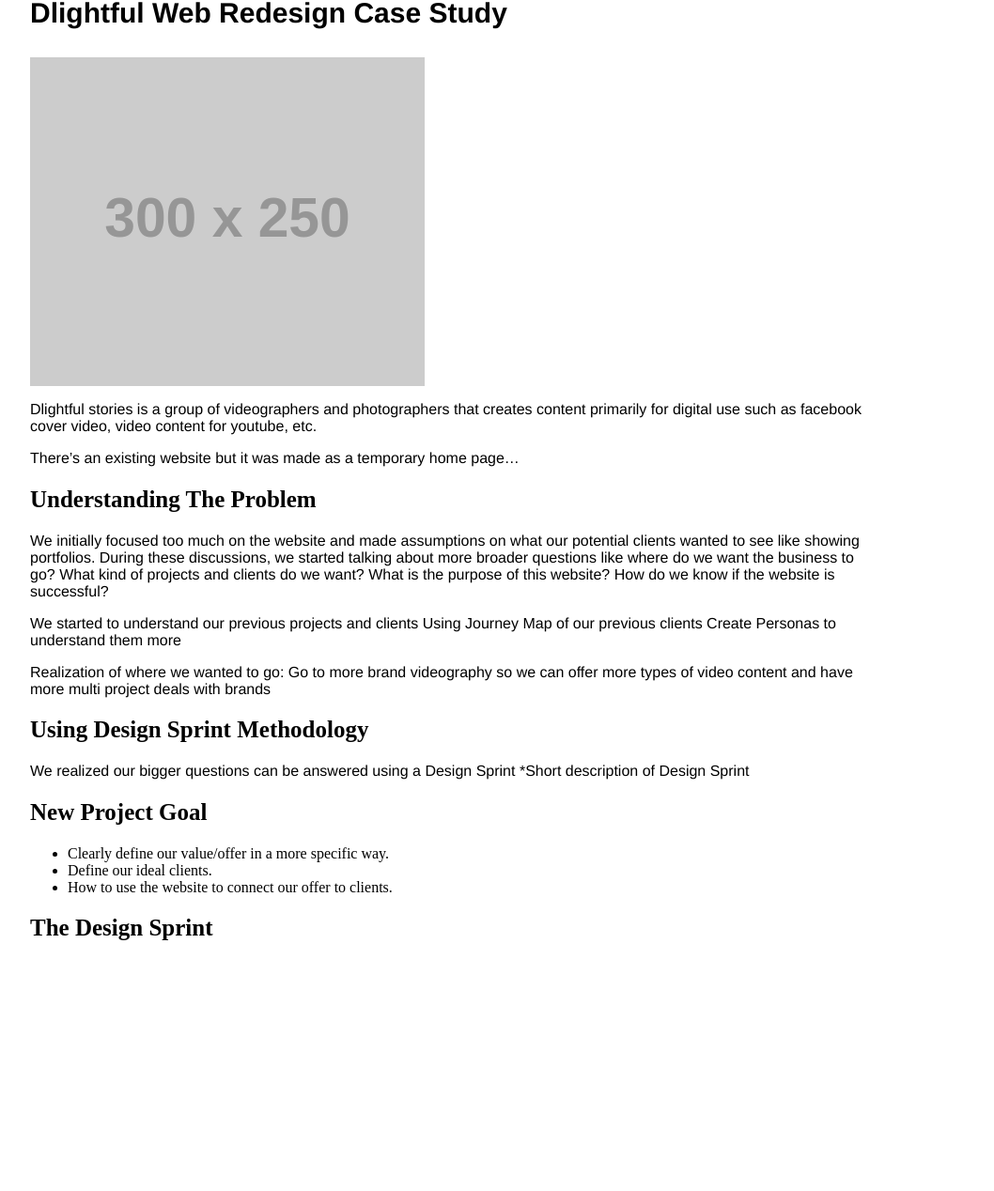
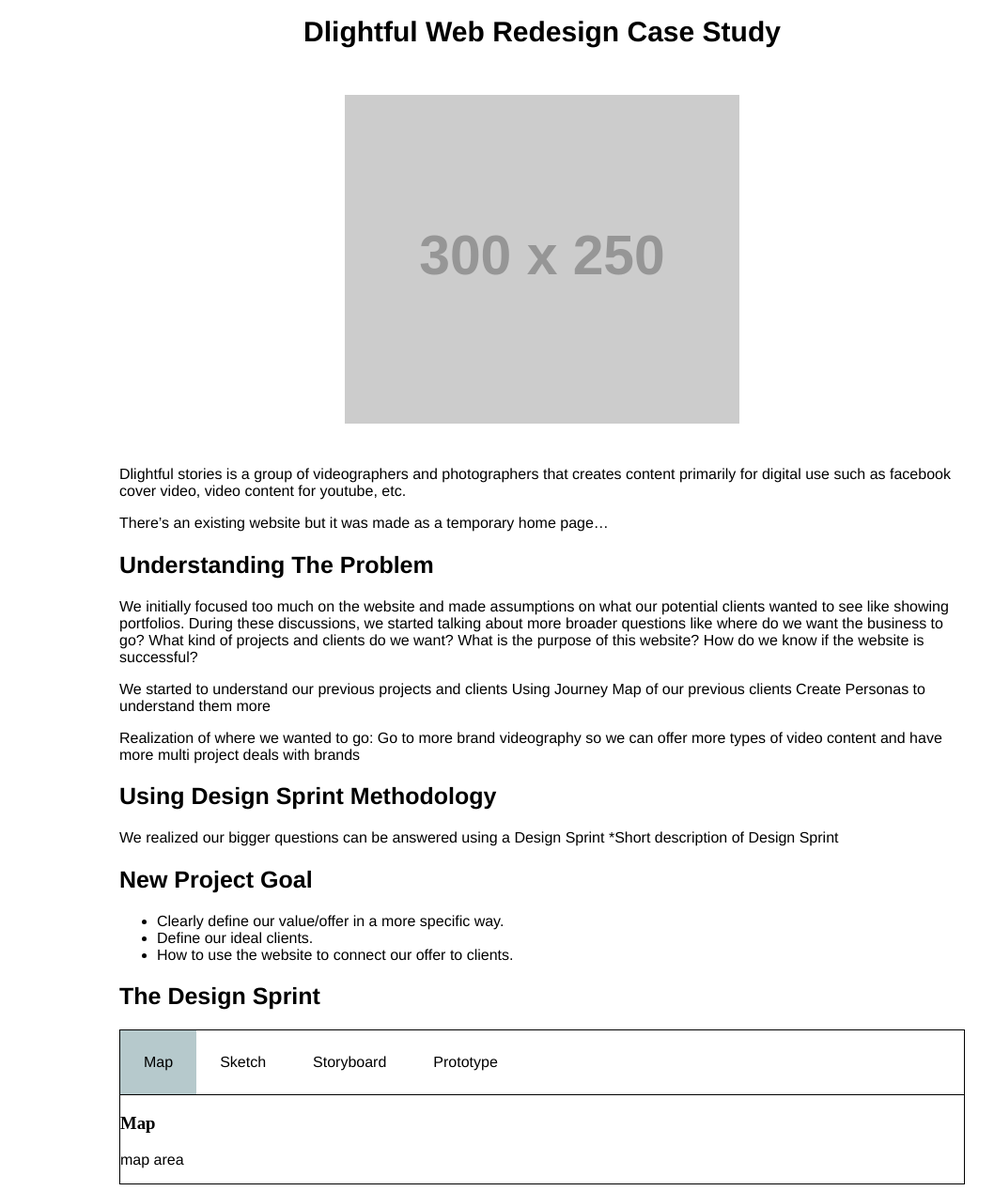
Before and after one commit to alainr3d/rcd-web, a plain HTML site: page content/redesign-a-website/index.html in a window 1280 px wide. Shown: the part 112-1380 px from the top of the page at 94% size, without its empty margins (63-1121 px from the left). Before the commit the page ends 1144 px from the top, so only its background shows below. Drawn offline with Linux system fonts and the light colour scheme; placeholder pictures from the web are drawn by us.

Commit message:
initial commit

```diff
--- a/content/redesign-a-website/index.html
+++ b/content/redesign-a-website/index.html
@@ -1,19 +1,22 @@
 <!DOCTYPE html>
 <html>
+
 <head>
    <title>Rupert Dilig</title>
    <meta name="viewport" content="width=device-width, initial-scale=1">
    <link rel="stylesheet" type="text/css" href="../../css/content.css">
 
 </head>
+
 <body>
    <main>
       <header>
          <div class="navlogocontainer">
             <img class="logo" src="../../photos/rd_logo.png">
          </div>
+      </header>
       <h1>Dlightful Web Redesign Case Study</h1>
-            <img class="image" src="https://via.placeholder.com/300x250">
+      <div class="image-container"><img class="image" src="https://via.placeholder.com/300x250"></div>
       <p>Dlightful stories is a group of videographers and photographers
          that creates content primarily for digital use such as facebook
          cover video, video content for youtube, etc.</p>
@@ -22,7 +25,8 @@
       <h2>Understanding The Problem</h2>
       <p>We initially focused too much on the website and made assumptions on what
          our potential clients wanted to see like showing portfolios.
-               During these discussions, we started talking about more broader questions like where do we want the business to go?
+         During these discussions, we started talking about more broader questions like where do we want the business to
+         go?
          What kind of projects and clients do we want?
          What is the purpose of this website? How do we know if the website is successful?</p>
       <p>We started to understand our previous projects and clients
@@ -40,6 +44,31 @@
          <li>How to use the website to connect our offer to clients.</li>
       </ul>
       <h2>The Design Sprint</h2>
+      <div class="tabcomponent">
+         <ul class="tab">
+            <li><a href="#" class="tablinks active">Map</a></li>
+            <li><a href="#" class="tablinks">Sketch</a></li>
+            <li><a href="#" class="tablinks">Storyboard</a></li>
+            <li><a href="#" class="tablinks">Prototype</a></li>
+         </ul>
+         <div class="tab-content-area">
+            <div id="map" class="tabcontent content-active" >
+               <h3>Map</h3>
+               <p>map area</p>
+            </div>
+            <div id="sketch" class="tabcontent">
+               <h3>Sketch</h3>
+               <p>sketch area</p>
+            </div>
+            <div id="storyboard" class="tabcontent">
+               <h3>Storyboard</h3>
+               <p>storyboard area</p>
+            </div>
+            <div id="prototype" class="tabcontent">
+               <h3>Prototype</h3>
+               <p>prototype area</p>
+            </div>
+         </div>
    </main>
 </body>
 
--- a/css/content.css
+++ b/css/content.css
@@ -1,27 +1,61 @@
-body {
- margin: 0 10px;
-}
 main {
+  margin: 0 auto;
   max-width: 900px;
 }
 .logo {
   margin-top: 10px;
   max-width: 40px;
   border-radius: 40px;
-  padding-bottom: 15px
+  padding-bottom: 15px;
 }
 h1 {
-  margin: 0 auto;
+  text-align: center;
   font-family: helvetica;
   font-size: 20px;
   padding-bottom: 30px;
 }
-p {
+h2,
+p,
+ul,
+li {
   font-family: helvetica;
 }
-.image {
+.tab {
+  display: flex;
+  list-style-type: none;
+  margin: 0;
+  padding: 0;
+  border-bottom: 1px solid black;
+}
+.tablinks {
   display: block;
-  max-width: 900px;
+  padding: 25px;
+  color: black;
+  text-decoration: none;
+}
+.tablinks:hover {
+  background-color: aquamarine;
+}
+.active {
+  background-color: #b6c9cc;
+}
+
+.tabcomponent {
+  border: 1px solid black;
+}
+
+.tabcontent {
+  display: none;
+}
+
+.content-active {
+  display: block;
+}
+
+.image-container {
+  display: flex;
+  justify-content: center;
+  margin-bottom: 45px;
 }
 @media only screen and (min-width: 700px) {
   body {
@@ -41,5 +75,4 @@
   .logo {
     min-width: 50px;
   }
-
 }
```
Also changed, not shown: index.html (+4 -2 lines). Lines whose indentation alone changed are shown as unchanged.
